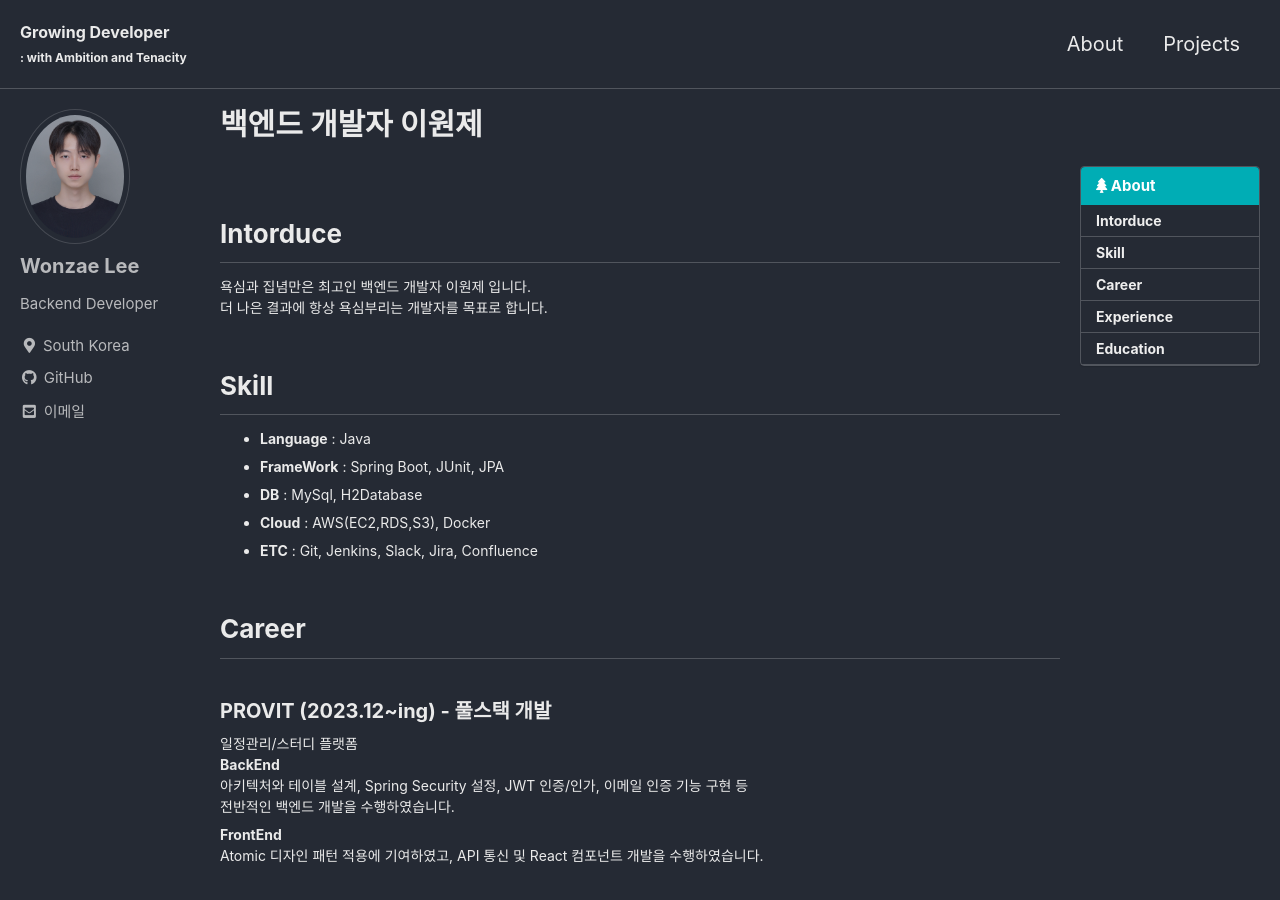
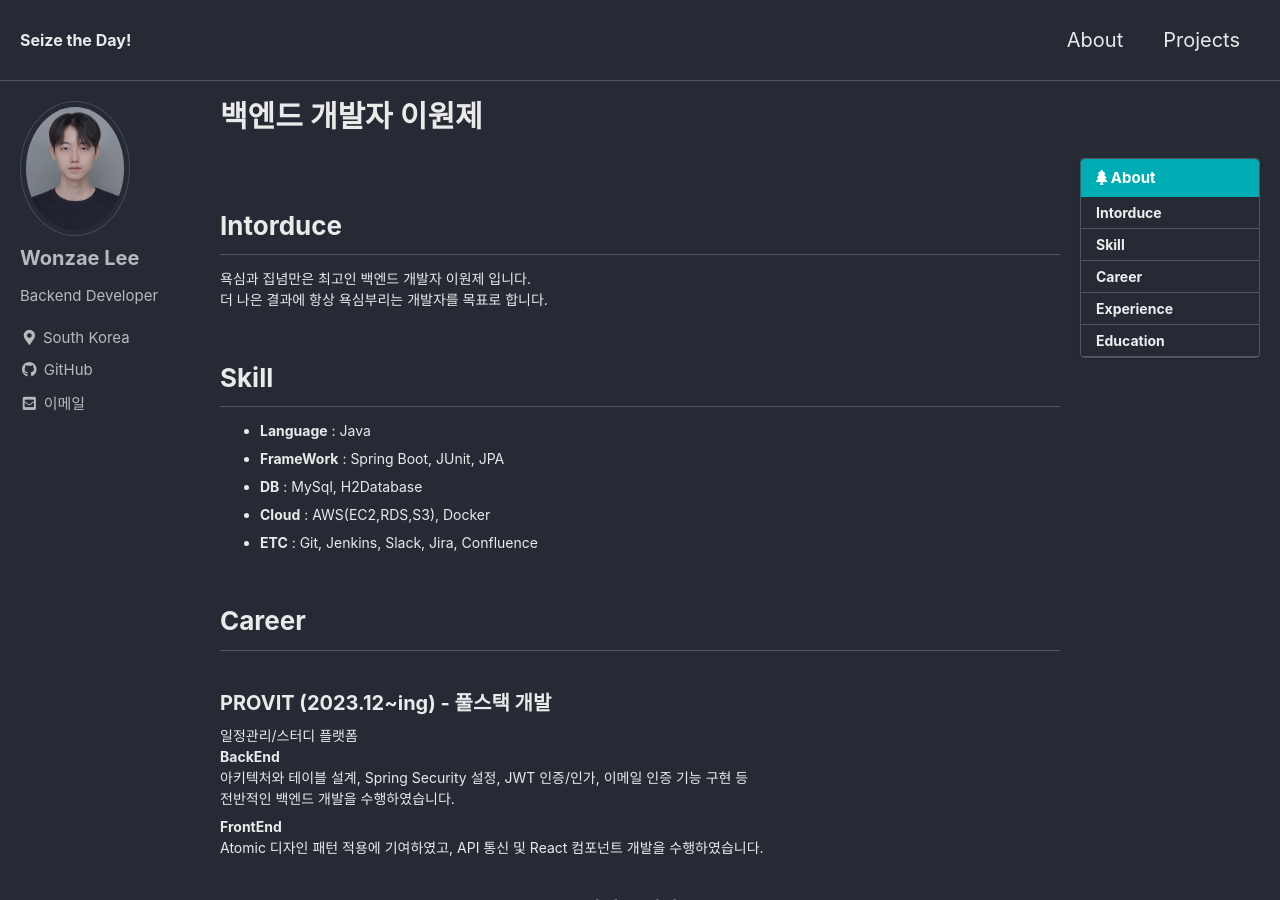
Before and after one commit to one-zeze/one-zeze.github.io, a Jekyll site: the page built from _posts/2024-03-29-about.md, in a window 1280 px wide and 900 px high. Built offline with Jekyll 4.4.1, drawn with Linux system fonts in a browser that asks for light colours; cached includes are drawn as plain includes.

Commit message:
Blog title 수정

```diff
--- a/_config.yml
+++ b/_config.yml
@@ -16,7 +16,8 @@ minimal_mistakes_skin: "dark" # "air", "aqua", "contrast", "dark", "dirt", "neon
 
 # Site Settings
 locale: "ko-KR"
-title: "Growing Developer<br><span class='site-sub-title'>: with Ambition and Tenacity</span>"
+# title: "Developer<br><span class='site-sub-title'>: with Ambition and Tenacity</span>"
+title: "Seize the Day!"
 title_separator: "-"
 subtitle: # 'Developer'
 name: "Wonzae Lee"
```
